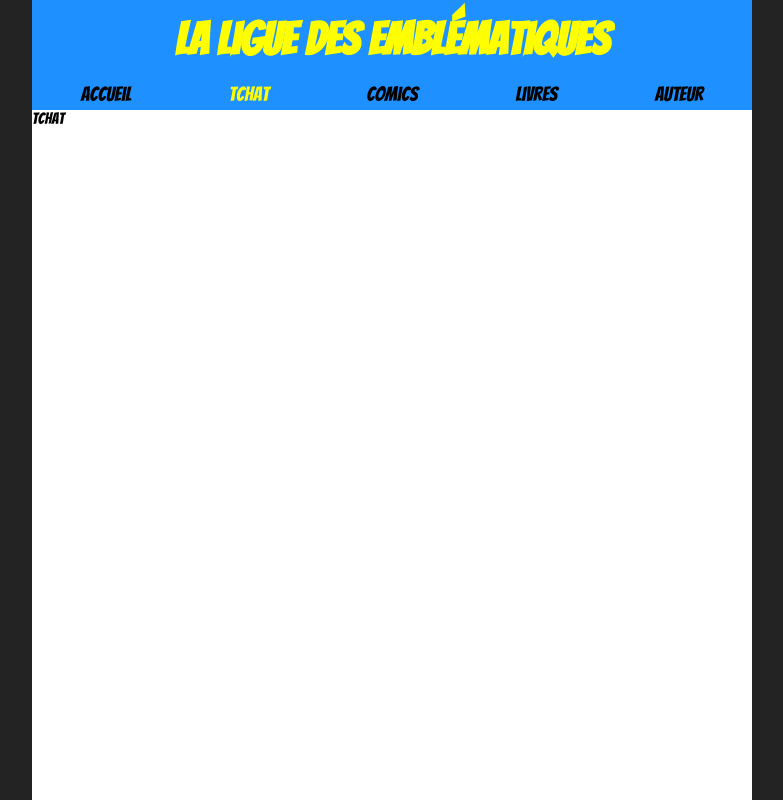
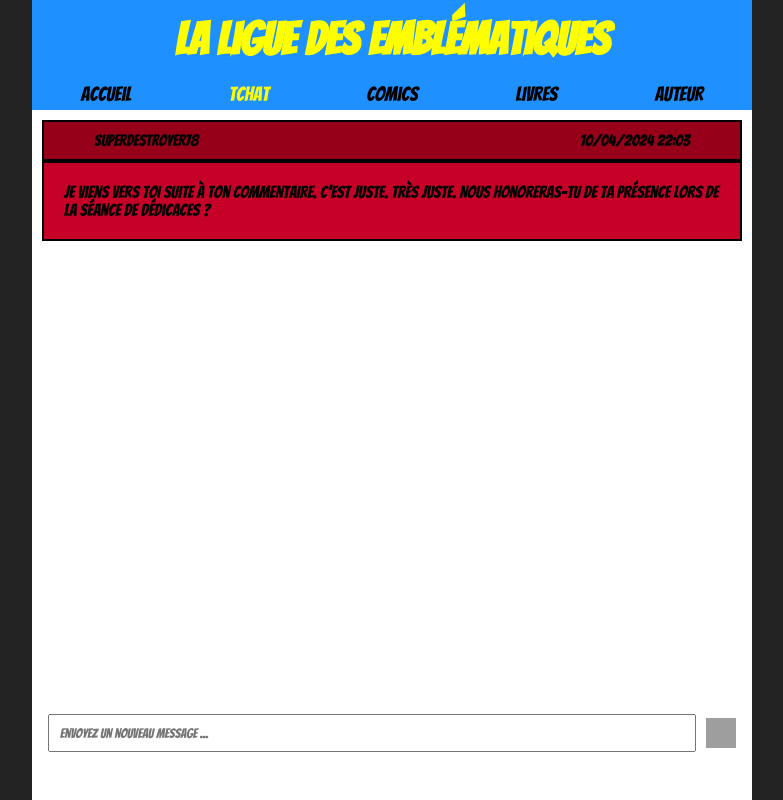
Before and after one commit to GabrielIvanes/ligue-des-emblematiques, a React (Vite) app: page /tchat in a window 1280 px wide. Shown: the whole page, without its empty margins (248-1031 px from the left). Built offline with nearby package versions, Linux system fonts and the light colour scheme; grey boxes are pictures that could not be loaded.

Commit message:
tchat page

```diff
--- a/src/assets/styles/home.css
+++ b/src/assets/styles/home.css
@@ -141,4 +141,5 @@
 .home-content .comments .new-comment img {
 	width: 25px;
 	height: 25px;
+	cursor: pointer;
 }
--- /dev/null
+++ b/src/assets/styles/tchat.css
@@ -0,0 +1,67 @@
+.tchat-wrapper {
+	height: 84.2vh;
+	display: flex;
+	flex-direction: column;
+	justify-content: center;
+}
+
+.tchat {
+	height: 85%;
+	overflow-y: auto;
+	display: flex;
+	flex-direction: column;
+}
+
+.tchat .message-wrapper {
+	margin: 10px;
+	width: calc(100% - 20px);
+}
+
+.tchat .message-wrapper .titre {
+	border: 2px solid black;
+	display: flex;
+	justify-content: space-between;
+	align-items: center;
+	padding: 10px 50px;
+}
+
+.tchat .message-wrapper .message {
+	padding: 20px;
+	border: 2px solid black;
+	font-size: 17px;
+}
+
+.tchat .message-wrapper.SuperDestroyer78 .titre {
+	background-color: var(--red);
+}
+
+.tchat .message-wrapper.SuperDestroyer78 .message {
+	background-color: var(--light-red);
+}
+
+.tchat .message-wrapper.Stan .titre {
+	background-color: var(--blue);
+}
+
+.tchat .message-wrapper.Stan .message {
+	background-color: var(--light-blue);
+}
+
+.new-tchat {
+	height: 15%;
+	display: flex;
+	justify-content: center;
+	align-items: center;
+}
+
+.new-tchat input {
+	width: 90%;
+	padding: 10px;
+	margin-right: 10px;
+}
+
+.new-tchat img {
+	width: 30px;
+	height: 30px;
+	cursor: pointer;
+}
--- a/src/index.css
+++ b/src/index.css
@@ -2,13 +2,16 @@
 
 @import './assets/styles/home.css';
 @import './assets/styles/header.css';
+@import './assets/styles/tchat.css';
 
 :root {
 	--primary-font: 'Bangers';
 
 	--blue: #1e90ff;
+	--light-blue: #87ceeb;
 	--yellow: #ffff00;
 	--red: #960018;
+	--light-red: #c70028;
 	--black: #232323;
 }
 
--- a/src/pages/Tchat.tsx
+++ b/src/pages/Tchat.tsx
@@ -1,5 +1,139 @@
+import { useRef, useEffect, useState } from 'react';
+
+import send from '../assets/images/send.png';
+
+interface Message {
+	text: string;
+	author: string;
+	date: string;
+}
+
 function Tchat() {
-	return <div>Tchat</div>;
+	const messagesSuperDestroyer = [
+		'Je viens vers toi suite à ton commentaire. C’est juste. Très juste. Nous honoreras-tu de ta présence lors de la séance de dédicaces ?',
+		'Erreur. Très grosse erreur.',
+		'Tu possèdes le potentiel.',
+		'Je voulais te faire une proposition. Je cherche des gens pour m’accompagner. Je vais proposer à l’auteur de réécrire sa fin. Si tu veux te joindre à moi... rendez-vous au Bar Barella à 11h30.',
+	];
+
+	const messagesStan = [
+		' Non. Ce n’est certainement plus d’actualité.',
+		'Pourquoi ?',
+		'Comment ça?',
+	];
+
+	const [messages, setMessages] = useState<Message[]>([
+		{
+			text: messagesSuperDestroyer[0],
+			author: 'SuperDestroyer78',
+			date: getTime(),
+		},
+	]);
+
+	const [inputValue, setInputValue] = useState<string>('');
+
+	const tchatRef = useRef<HTMLDivElement>(null);
+
+	useEffect(() => {
+		scrollToTop();
+	}, [messages]);
+
+	function getTime() {
+		const currentDate = new Date();
+		const day = String(currentDate.getDate()).padStart(2, '0');
+		const month = String(currentDate.getMonth() + 1).padStart(2, '0');
+		const year = currentDate.getFullYear();
+		const hours = String(currentDate.getHours()).padStart(2, '0');
+		const minutes = String(currentDate.getMinutes()).padStart(2, '0');
+
+		const formattedDateTime = `${day}/${month}/${year} 	${hours}:${minutes}`;
+
+		return formattedDateTime;
+	}
+
+	function sendStanMessage() {
+		const index = Math.floor(messages.length / 2);
+		const messagesTmp = [...messages];
+
+		messagesTmp.push({
+			text: messagesStan[index],
+			author: 'Stan',
+			date: getTime(),
+		});
+
+		setMessages(messagesTmp);
+		sendSuperDestroyerMessage(index, [...messagesTmp]);
+	}
+
+	function onEnterPressed(event: React.KeyboardEvent<HTMLInputElement>) {
+		if (event.key === 'Enter') {
+			setInputValue('');
+			sendStanMessage();
+		}
+	}
+
+	function sendSuperDestroyerMessage(index: number, messagesTmp: Message[]) {
+		const nombreMots =
+			messagesSuperDestroyer[index + 1].split(/\s+/).length > 30
+				? messagesSuperDestroyer[index + 1].split(/\s+/).length / 2
+				: messagesSuperDestroyer[index + 1].split(/\s+/).length;
+
+		const dureeEnMinutes = nombreMots / 40;
+
+		const newMessagesTmp = [...messagesTmp];
+
+		newMessagesTmp.push({
+			text: messagesSuperDestroyer[index + 1],
+			author: 'SuperDestroyer78',
+			date: getTime(),
+		});
+
+		setTimeout(() => {
+			setMessages(newMessagesTmp);
+		}, dureeEnMinutes * 20000);
+	}
+
+	function scrollToTop() {
+		if (tchatRef.current) {
+			tchatRef.current.scrollTop = 0;
+		}
+	}
+
+	return (
+		<div className='tchat-wrapper'>
+			<div className='tchat' ref={tchatRef}>
+				{messages
+					.slice()
+					.reverse()
+					.map((message, index) => (
+						<div key={index} className={`message-wrapper ${message.author}`}>
+							<div className='titre'>
+								<div className='person-message'>{message.author}</div>
+								<div className='date'>{message.date}</div>
+							</div>
+							<div className='message'>{message.text}</div>
+						</div>
+					))}
+			</div>
+			<div className='new-tchat'>
+				<input
+					type='text'
+					placeholder='Envoyez un nouveau message ...'
+					onKeyDown={(event) => onEnterPressed(event)}
+					value={inputValue}
+					onChange={(event) => setInputValue(event.target.value)}
+				/>
+				<img
+					src={send}
+					alt=''
+					onClick={() => {
+						setInputValue('');
+						sendStanMessage();
+					}}
+				/>
+			</div>
+		</div>
+	);
 }
 
 export default Tchat;
```
